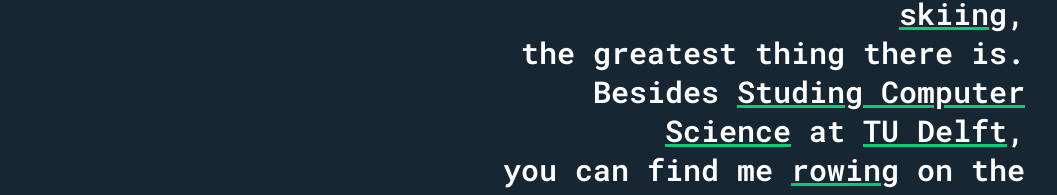
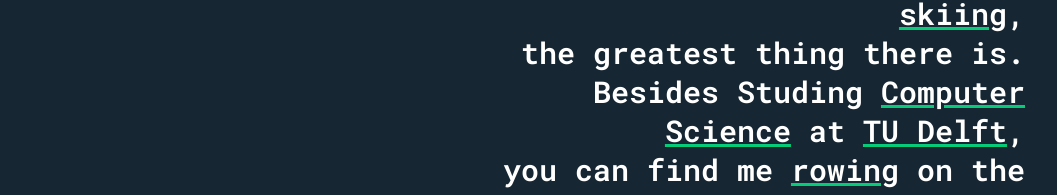
Before and after one commit to Twan-Reijinga/portfolio-site, a SvelteKit app: page / in a window 1280 px wide. Shown: the part 877-1072 px from the top of the page, without its empty margins (223-1280 px from the left). Built offline with nearby package versions, Linux system fonts and the light colour scheme.

Commit message:
Update About.svelte

```diff
--- a/src/routes/About.svelte
+++ b/src/routes/About.svelte
@@ -12,7 +12,7 @@
 	<h3 class="aboutText">
 		<span>Programming</span> is, apart from <span>skiing</span>,<br />
 		the greatest thing there is.<br />
-		Besides <span>Studing Computer Science</span> at <span>TU Delft</span>,<br>
+		Besides Studing <span>Computer Science</span> at <span>TU Delft</span>,<br>
 		you can find me <span>rowing</span> on the Schie at <span>Proteus</span><br />
 		or help kids make <span>robots</span> at NewTechKids.<br />
 	</h3>
```
